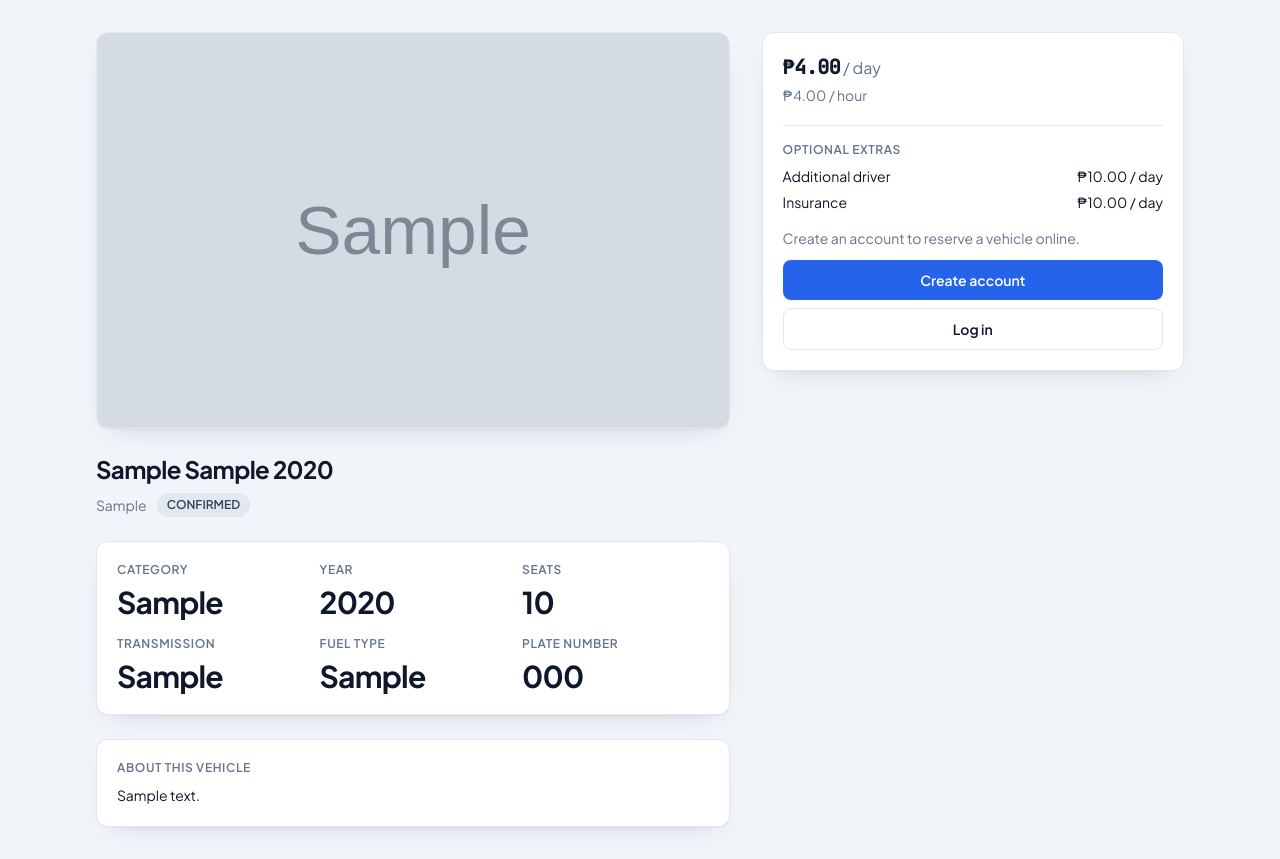
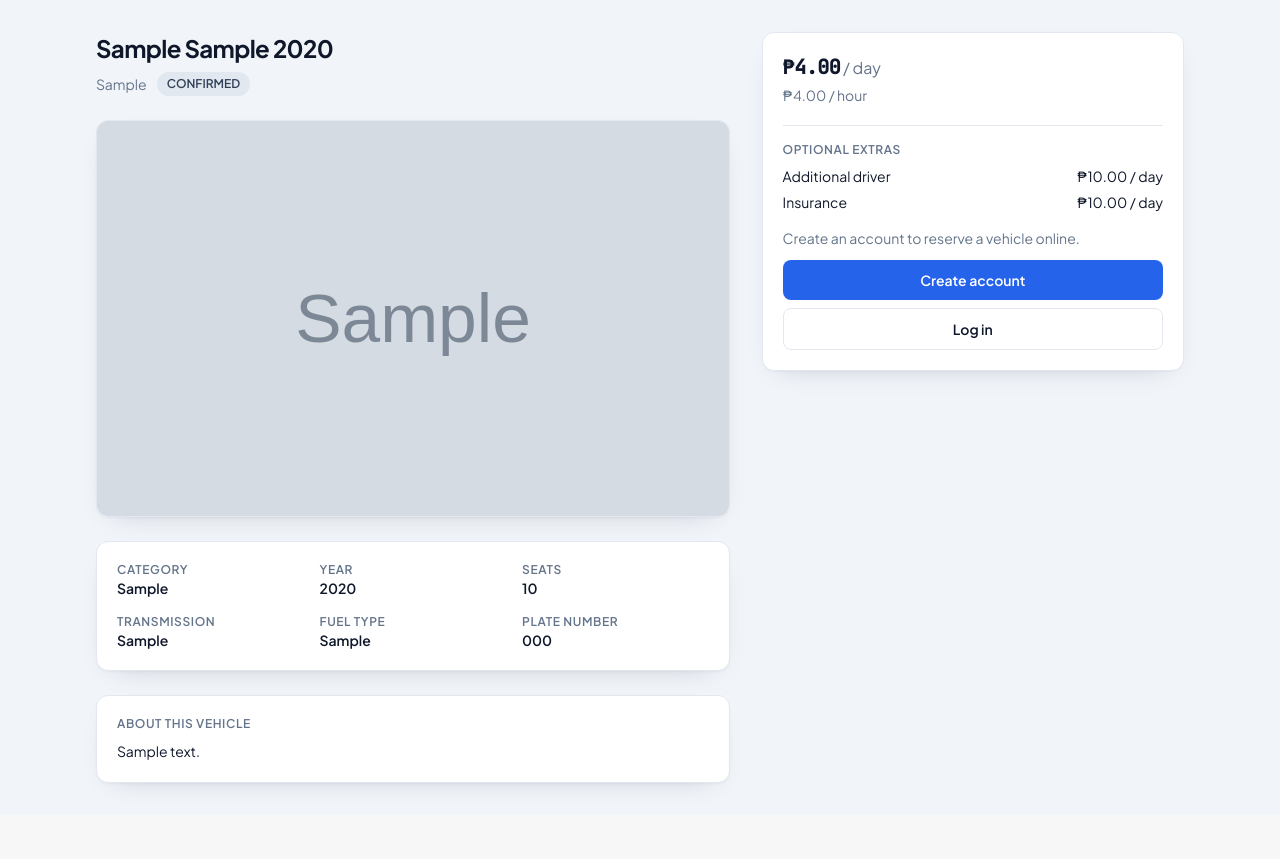
Before and after one commit to ordrid/vehicleinventory, a Flask app: page /vehicles/1 in a window 1280 px wide. Shown: the part 65-924 px from the top of the page. After the commit the page ends 857 px from the top, so only its background shows below. Run offline with Flask 3, Linux system fonts and the light colour scheme; tables that the repository leaves empty hold one stand-in row (values such as "Sample post"); grey boxes marked "Sample" are stand-in pictures; some libraries are stand-ins or nearby versions.

Commit message:
fix: correct visual hierarchy on the vehicle detail page
Three review findings, all defects in the brief rather than the
implementation:
- .stat-value (text-3xl) made spec values render larger than the
  page-title heading; swap to a local text-sm font-semibold class,
  leaving the shared .stat-value untouched for Tasks 16/17's dashboards.
- Move the vehicle name/type/status pill above the image card so the
  name is the first thing read, per the user's ruling.
- Reuse the existing .vehicle-card-media class for the image frame
  instead of duplicating its utility list inline.

Co-Authored-By: Claude Sonnet 5 <noreply@anthropic.com>

```diff
--- a/rental/templates/public/vehicle_detail.html
+++ b/rental/templates/public/vehicle_detail.html
@@ -5,12 +5,6 @@
 {% block content %}
 <div class="grid gap-8 lg:grid-cols-[3fr_2fr]">
   <div class="flex flex-col gap-6">
-    <div class="card overflow-hidden">
-      <div class="flex aspect-[16/10] w-full items-center justify-center bg-slate-100">
-        {{ vehicle_image(vehicle) }}
-      </div>
-    </div>
-
     <div>
       <h1 class="page-title">{{ vehicle.display_name }}</h1>
       <div class="mt-2 flex items-center gap-2.5">
@@ -19,31 +13,37 @@
       </div>
     </div>
 
+    <div class="card overflow-hidden">
+      <div class="vehicle-card-media">
+        {{ vehicle_image(vehicle) }}
+      </div>
+    </div>
+
     <div class="card p-5">
       <div class="grid grid-cols-2 gap-4 sm:grid-cols-3">
         <div>
           <p class="stat-label">Category</p>
-          <p class="stat-value">{{ vehicle.vehicle_type }}</p>
+          <p class="text-sm font-semibold text-ink">{{ vehicle.vehicle_type }}</p>
         </div>
         <div>
           <p class="stat-label">Year</p>
-          <p class="stat-value">{{ vehicle.year }}</p>
+          <p class="text-sm font-semibold text-ink">{{ vehicle.year }}</p>
         </div>
         <div>
           <p class="stat-label">Seats</p>
-          <p class="stat-value">{{ vehicle.seats }}</p>
+          <p class="text-sm font-semibold text-ink">{{ vehicle.seats }}</p>
         </div>
         <div>
           <p class="stat-label">Transmission</p>
-          <p class="stat-value">{{ vehicle.transmission }}</p>
+          <p class="text-sm font-semibold text-ink">{{ vehicle.transmission }}</p>
         </div>
         <div>
           <p class="stat-label">Fuel type</p>
-          <p class="stat-value">{{ vehicle.fuel_type }}</p>
+          <p class="text-sm font-semibold text-ink">{{ vehicle.fuel_type }}</p>
         </div>
         <div>
           <p class="stat-label">Plate number</p>
-          <p class="stat-value">{{ vehicle.plate_number }}</p>
+          <p class="text-sm font-semibold text-ink">{{ vehicle.plate_number }}</p>
         </div>
       </div>
     </div>
```
Also changed, not shown: rental/static/css/output.css.
